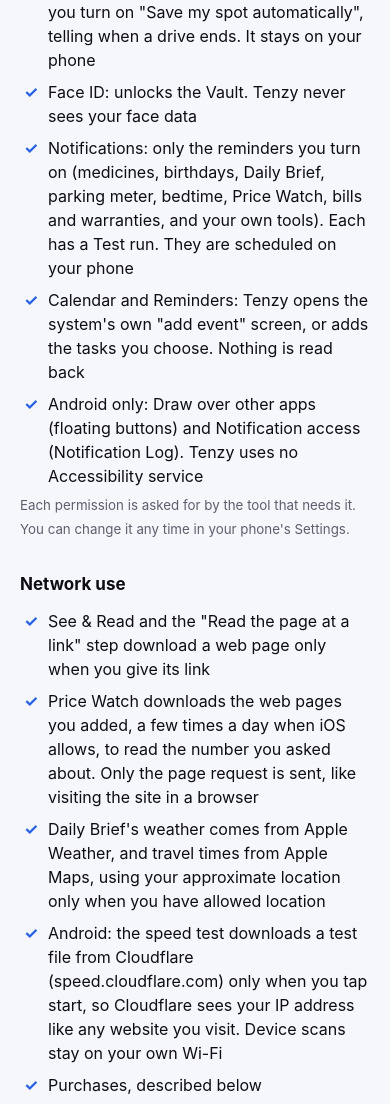
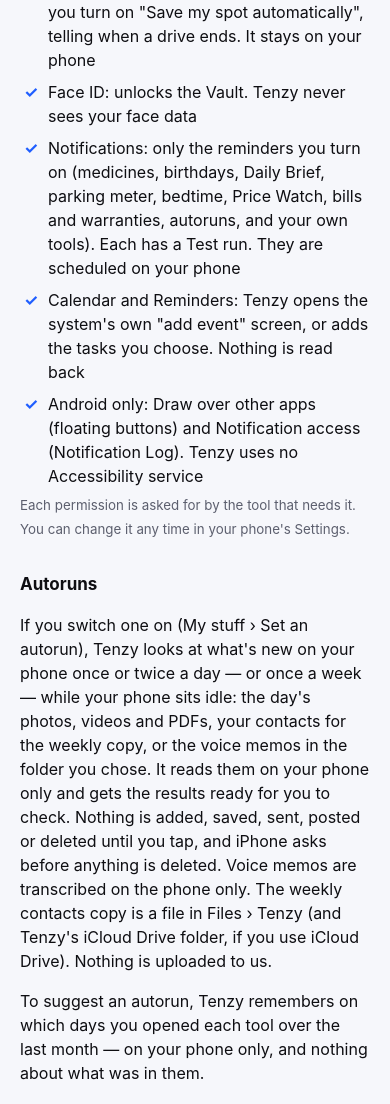
Before and after one commit to manan99991/tenzy, a plain HTML site: page privacy.html in a window 390 px wide. Shown: the part 2384-3488 px from the top of the page. Drawn offline with Linux system fonts and the light colour scheme.

Commit message:
Privacy: autoruns — read on the phone, ready for you to check, nothing added, sent or deleted until you tap
Co-Authored-By: Claude Opus 5.5 <noreply@anthropic.com>
Claude-Session: https://claude.ai/code/session_01V11L85gsYNHDmHozbGeaup

```diff
--- a/privacy.html
+++ b/privacy.html
@@ -26,10 +26,12 @@ body{margin:0;background:var(--bg);color:var(--t);font:16px/1.5 -apple-system,Bl
 <li>Location (while in use): compass true north, altitude, the GPS Dashboard and parked-car distance, the weather in Daily Brief, travel times and arrival reminders in Untangle and Contacts, and the Location step in Build your own. It stays on your phone; arrival reminders are watched by iOS itself. If you turn on "Save my spot automatically" in the GPS Dashboard, Tenzy keeps using this same While Using location in the background (iPhone shows the blue location indicator) to notice when you stop driving and save where you parked. Tenzy never asks for Always location. It stays on your phone and is never uploaded; turn it off any time in the same place</li>
 <li>Motion: level, barometer and metal-detector readings in Measure, and, only if you turn on "Save my spot automatically", telling when a drive ends. It stays on your phone</li>
 <li>Face ID: unlocks the Vault. Tenzy never sees your face data</li>
-<li>Notifications: only the reminders you turn on (medicines, birthdays, Daily Brief, parking meter, bedtime, Price Watch, bills and warranties, and your own tools). Each has a Test run. They are scheduled on your phone</li>
+<li>Notifications: only the reminders you turn on (medicines, birthdays, Daily Brief, parking meter, bedtime, Price Watch, bills and warranties, autoruns, and your own tools). Each has a Test run. They are scheduled on your phone</li>
 <li>Calendar and Reminders: Tenzy opens the system's own "add event" screen, or adds the tasks you choose. Nothing is read back</li>
 <li>Android only: Draw over other apps (floating buttons) and Notification access (Notification Log). Tenzy uses no Accessibility service</li></ul>
 <small>Each permission is asked for by the tool that needs it. You can change it any time in your phone's Settings.</small>
+<h2>Autoruns</h2><p>If you switch one on (My stuff › Set an autorun), Tenzy looks at what's new on your phone once or twice a day — or once a week — while your phone sits idle: the day's photos, videos and PDFs, your contacts for the weekly copy, or the voice memos in the folder you chose. It reads them on your phone only and gets the results ready for you to check. Nothing is added, saved, sent, posted or deleted until you tap, and iPhone asks before anything is deleted. Voice memos are transcribed on the phone only. The weekly contacts copy is a file in Files › Tenzy (and Tenzy's iCloud Drive folder, if you use iCloud Drive). Nothing is uploaded to us.</p>
+<p>To suggest an autorun, Tenzy remembers on which days you opened each tool over the last month — on your phone only, and nothing about what was in them.</p>
 <h2>Network use</h2><ul>
 <li>See &amp; Read and the "Read the page at a link" step download a web page only when you give its link</li>
 <li>Price Watch downloads the web pages you added, a few times a day when iOS allows, to read the number you asked about. Only the page request is sent, like visiting the site in a browser</li>
```
